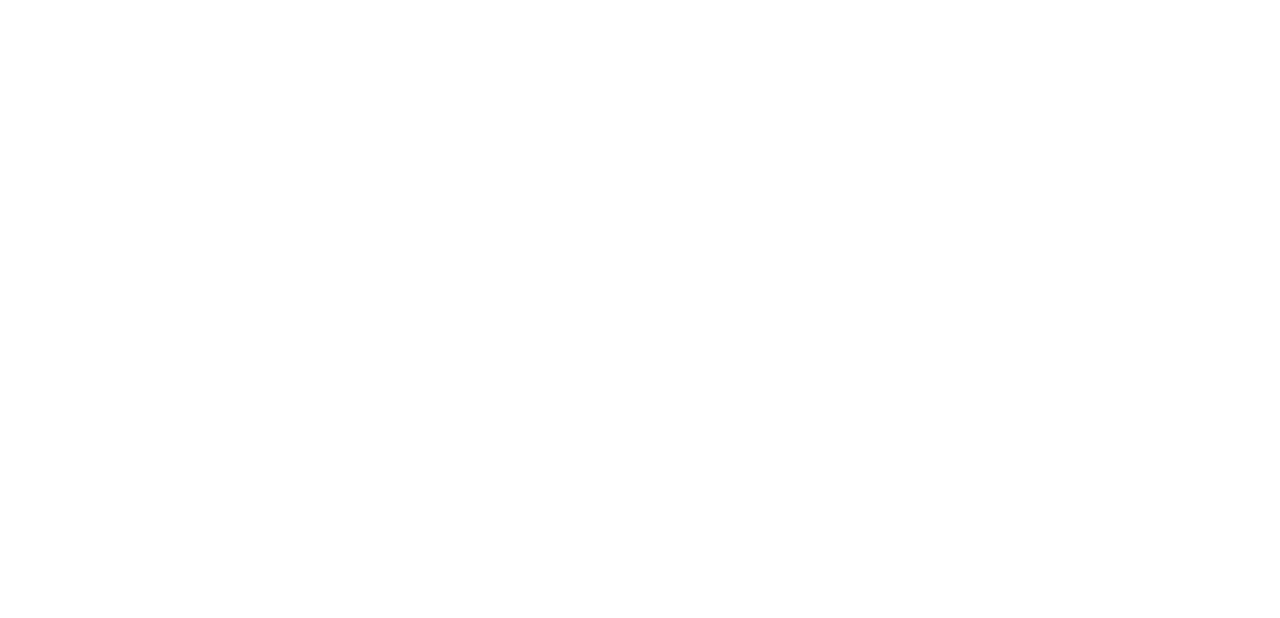
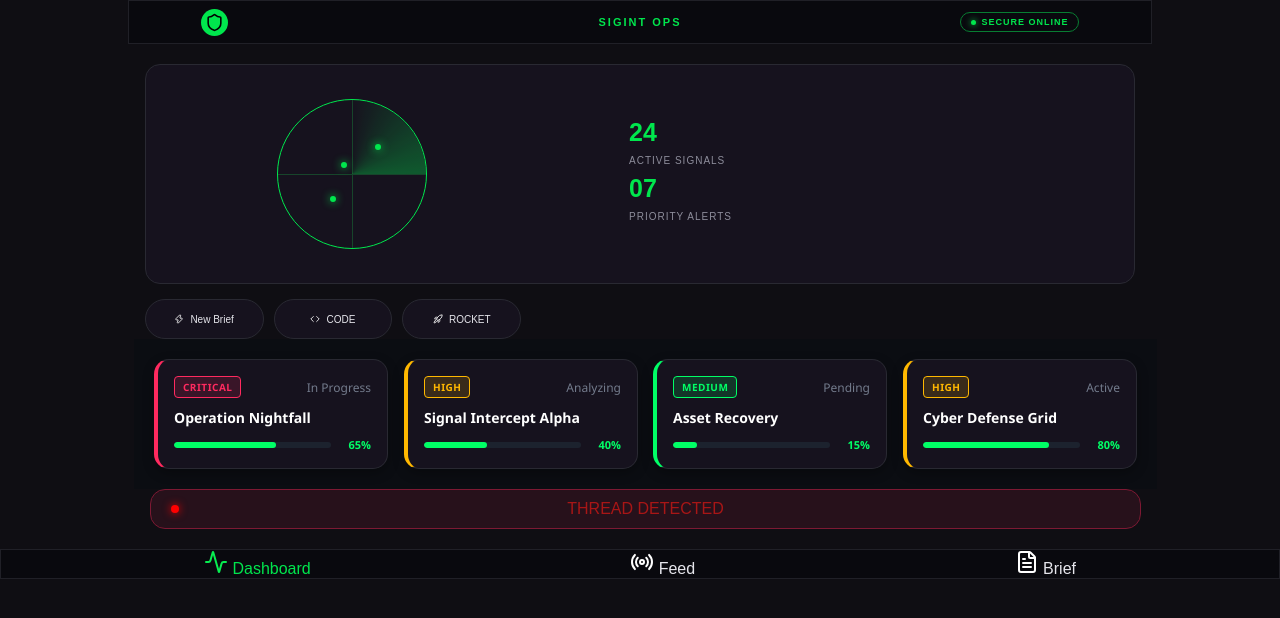
Before and after one commit to cotehila/FinalCSSproject, a plain HTML site: page index.html in a window 1280 px wide. Drawn offline with Linux system fonts and the light colour scheme.

Commit message:
add layout and styling for main page, including header, sections, and navigation; add SVG icons for actions

```diff
--- a/index.html
+++ b/index.html
@@ -1,34 +1,153 @@
-
 <!DOCTYPE html>
 <html lang="en">
+
 <head>
     <meta charset="UTF-8">
     <meta name="viewport" content="width=device-width, initial-scale=1.0">
     <title>SIGINT OPS</title>
     <link rel="stylesheet" href="style.css">
 </head>
+
 <body>
 
+
     <header id="main-header">
+        <div class="header-inner">
+
+            <div class="logo">
+                <img src="shield.svg" alt="Shield logo">
+            </div>
+
+            <h1>SIGINT OPS</h1>
+
+            <div class="connection-status">
+                <span class="status-dot"></span>
+                SECURE ONLINE
+            </div>
+
+        </div>
     </header>
 
+
     <main>
+
         <section id="radar-section">
+
+            <div class="radar">
+                <div class="radar-circle">
+                    <div class="radar-sweep"></div>
+                    <span class="signal signal-one"></span>
+                    <span class="signal signal-two"></span>
+                    <span class="signal signal-three"></span>
+                </div>
+            </div>
+
+            <div class="radar-info">
+                <div class="stat">
+                    <span class="stat-number">24</span>
+                    <span class="stat-label">ACTIVE SIGNALS</span>
+                </div>
+
+                <div class="stat">
+                    <span class="stat-number">07</span>
+                    <span class="stat-label">PRIORITY ALERTS</span>
+                </div>
+            </div>
+
         </section>
 
+
         <section id="actions-section">
+            <div class="action">
+                <img class="action-img" src="zap.svg" alt="zap logo">
+                <div class="action-label">New Brief</div>
+            </div>
+            <div class="action">
+                <img class="action-img" src="code.svg" alt="code logo">
+                <div class="action-label">CODE</div>
+            </div>
+            <div class="action">
+                <img class="action-img" src="rocket.svg" alt="rocket logo">
+                <div class="action-label">ROCKET</div>
+            </div>
         </section>
 
         <section id="missions-section">
+            <div class="mission-card critical">
+                <div class="card-header">
+                    <span class="badge">CRITICAL</span>
+                    <span class="status">In Progress</span>
+                </div>
+                <div class="card-title">Operation Nightfall</div>
+                <div class="card-footer">
+                    <div class="progress-bar">
+                        <div class="progress-fill" style="width: 65%;"></div>
+                    </div>
+                    <span class="percentage">65%</span>
+                </div>
+            </div>
+            <div class="mission-card high">
+                <div class="card-header">
+                    <span class="badge">HIGH</span>
+                    <span class="status">Analyzing</span>
+                </div>
+                <div class="card-title">Signal Intercept Alpha</div>
+                <div class="card-footer">
+                    <div class="progress-bar">
+                        <div class="progress-fill" style="width: 40%;"></div>
+                    </div>
+                    <span class="percentage">40%</span>
+                </div>
+            </div>
+            <div class="mission-card medium">
+                <div class="card-header">
+                    <span class="badge">MEDIUM</span>
+                    <span class="status">Pending</span>
+                </div>
+                <div class="card-title">Asset Recovery</div>
+                <div class="card-footer">
+                    <div class="progress-bar">
+                        <div class="progress-fill" style="width: 15%;"></div>
+                    </div>
+                    <span class="percentage">15%</span>
+                </div>
+            </div>
+
+            <div class="mission-card high">
+                <div class="card-header">
+                    <span class="badge">HIGH</span>
+                    <span class="status">Active</span>
+                </div>
+                <div class="card-title">Cyber Defense Grid</div>
+                <div class="card-footer">
+                    <div class="progress-bar">
+                        <div class="progress-fill" style="width: 80%;"></div>
+                    </div>
+                    <span class="percentage">80%</span>
+                </div>
+            </div>
         </section>
 
-        <section id="threat-section">
+        <section id="threat-section">THREAD DETECTED
+            <span class="signal res-signal"></span>
         </section>
     </main>
 
     <nav id="bottom-nav">
-
+        <div>
+            <img class="greenIMG nav-img" src="activity.svg">
+            <span class="nav-label pushed">Dashboard</span>
+        </div>
+        <div>
+           <img class="nav-img" src="radio.svg">
+            <span class="nav-label">Feed</span>
+        </div>
+        <div>
+            <img class="nav-img" src="file-text.svg">
+            <span class="nav-label">Brief</span>
+        </div>
     </nav>
 
 </body>
+
 </html>
--- a/style.css
+++ b/style.css
@@ -0,0 +1,445 @@
+* {
+    box-sizing: border-box;
+}
+
+body {
+    margin: 0;
+    background-color: #0F0E13;
+    color: #e5e5eb;
+    font-family: Arial, sans-serif;
+}
+
+main {
+    width: 86%;
+    max-width: 1200px;
+    margin: 20px auto;
+}
+
+
+#main-header {
+    display: flex;
+    background-color: #09090e;
+    border: 1px solid #202027;
+    width: 80%;
+    margin: 0 auto;
+}
+
+.header-inner {
+    width: 86%;
+    max-width: 1200px;
+    min-height: 42px;
+    margin: 0 auto;
+
+    display: grid;
+    grid-template-columns: 1fr auto 1fr;
+    align-items: center;
+}
+
+.logo {
+    width: 27px;
+    height: 27px;
+    border-radius: 50%;
+    background-color: #00e64d;
+    display: flex;
+    align-items: center;
+    justify-content: center;
+    transition: transform 0.3s ease;
+}
+
+.logo:hover {
+    filter: drop-shadow(0 0 10px #00e64d) drop-shadow(0 0 5px #00ff66);
+    transform: rotate(180deg);
+}
+
+
+.logo img {
+    width: 19px;
+    height: 19px;
+}
+
+.header-inner h1 {
+    margin: 0;
+    color: #00e64d;
+    font-size: 11px;
+    letter-spacing: 2px;
+    text-align: center;
+}
+
+.connection-status {
+    justify-self: end;
+
+    display: flex;
+    align-items: center;
+    gap: 5px;
+
+    color: #00e64d;
+    border: 1px solid #087d32;
+    border-radius: 20px;
+    padding: 4px 10px;
+
+    font-size: 9px;
+    font-weight: bold;
+    letter-spacing: 1px;
+}
+
+.status-dot {
+    width: 5px;
+    height: 5px;
+    background-color: #00e64d;
+    border-radius: 50%;
+    box-shadow: 0 0 6px #00e64d;
+}
+
+
+#radar-section {
+    display: flex;
+    align-items: center;
+    justify-content: left;
+    gap: 70px;
+    width: 90%;
+    height: 220px;
+    margin: 30px auto;
+    margin-bottom: 15px;
+    margin-top: 15px;
+    padding-top: 25px;
+    padding-bottom: 25px;
+    padding-left: 0px;
+    background-color: #16121E;
+    border: 1px solid #292932;
+    border-radius: 15px;
+    position: relative;
+    transition: border-color 0.3s ease;
+}
+
+#radar-section:hover {
+    border-color: #00e64d;
+}
+
+.radar {
+    display: flex;
+    align-items: center;
+    justify-content: center;
+    width: 45%;
+    left: 0px;
+
+}
+
+.radar-circle {
+    width: 150px;
+    aspect-ratio: 1;
+    border: 1px solid #00e64d;
+    border-radius: 50%;
+    position: relative;
+    overflow: hidden;
+}
+
+.radar-circle::before,
+.radar-circle::after {
+    content: "";
+    position: absolute;
+    background-color: #17452b;
+}
+
+.radar-circle::before {
+    width: 1px;
+    height: 100%;
+    left: 50%;
+}
+
+.radar-circle::after {
+    width: 100%;
+    height: 1px;
+    top: 50%;
+}
+
+.radar-sweep {
+    position: absolute;
+    inset: 0;
+    border-radius: 50%;
+
+    background: conic-gradient(from 0deg,
+            transparent 0deg 270deg,
+            #00e64d55 360deg);
+
+    animation: radar-rotate 4s linear infinite;
+}
+
+@keyframes radar-rotate {
+    to {
+        transform: rotate(360deg);
+    }
+}
+
+.signal {
+    position: absolute;
+    width: 6px;
+    height: 6px;
+    border-radius: 50%;
+    background-color: #00e64d;
+    box-shadow: 0 0 8px #00e64d;
+    z-index: 1;
+}
+
+.signal-one {
+    top: 30%;
+    left: 65%;
+}
+
+.signal-two {
+    top: 65%;
+    left: 35%;
+}
+
+.signal-three {
+    top: 42%;
+    left: 42%;
+}
+
+.radar-info {
+    display: block;
+    justify-content: space-around;
+    align-items: center;
+    gap: 30px;
+    width: 55%;
+}
+
+.stat {
+    display: flex;
+    flex-direction: column;
+    gap: 8px;
+}
+
+.stat-number {
+    color: #00e64d;
+    font-size: 25px;
+    font-weight: bold;
+}
+
+.stat-label {
+    color: #8d8d9b;
+    font-size: 10px;
+    letter-spacing: 1px;
+    margin-bottom: 8px;
+    ;
+}
+
+#actions-section {
+    display: flex;
+    margin-left: 5%;
+    width: 90%;
+    height: 40px;
+    gap: 10px;
+}
+
+.action {
+    display: flex;
+    width: 12%;
+    border-radius: 30px;
+    background-color: #16121E;
+    border: 1px solid #292932;
+    cursor: pointer;
+    text-align: center;
+    align-items: center;
+    justify-content: center;
+    padding: 1%;
+    gap: 6px;
+    transition: border-color 0.6s ease, background-color 0.6s ease;
+}
+
+.action:hover {
+    border-color: #00e64d;
+    border-top-color: #292932;
+    background-color: #1c2e22;
+}
+
+.action-img {
+    filter: brightness(0) invert(1);
+    width: 10px;
+    height: 10px;
+}
+
+.action-label {
+    font-size: 10px;
+}
+
+:root {
+    --bg-card: #11141a;
+    --text-primary: #ffffff;
+    --text-muted: #737b8c;
+    --green-neon: #00ff66;
+    --red-critical: #ff2a5f;
+    --yellow-high: #ffb800;
+    --green-medium: #00ff66;
+    --border-radius: 8px;
+}
+
+#missions-section {
+    display: grid;
+    grid-template-columns: repeat(4, 1fr);
+    gap: 16px;
+    padding: 20px;
+    background-color: #0b0d12;
+    font-family: 'Segoe UI', Tahoma, Geneva, Verdana, sans-serif;
+    direction: ltr;
+    width: 93%;
+    margin-left: 4%;
+}
+
+.mission-card {
+    background-color: #16121E;
+    border: 1px solid #292932;
+    border-radius: 15px;
+    padding: 16px;
+    display: flex;
+    flex-direction: column;
+    justify-content: space-between;
+    height: 110px;
+    border-left: 4px solid transparent;
+    box-shadow: 0 4px 12px rgba(0, 0, 0, 0.3);
+    will-change: transform;
+    transition: border-color 0.5s ease, transform 0.4s ease, box-shadow 0.4s ease;
+}
+
+.mission-card:hover {
+    border-color: #00e64d;
+    transform: translateY(-10px) rotate(-2deg);
+    box-shadow: 0 0 2px #00e64d;
+}
+
+.mission-card .card-header {
+    display: flex;
+    justify-content: space-between;
+    align-items: center;
+}
+
+.mission-card .badge {
+    font-size: 10px;
+    font-weight: 700;
+    padding: 3px 8px;
+    border-radius: 4px;
+    letter-spacing: 0.5px;
+}
+
+.mission-card .status {
+    font-size: 12px;
+    color: var(--text-muted);
+}
+
+.mission-card .card-title {
+    color: var(--text-primary);
+    font-size: 14px;
+    font-weight: 600;
+    margin: 4px 0;
+}
+
+.mission-card .card-footer {
+    display: flex;
+    align-items: center;
+    gap: 12px;
+}
+
+.mission-card .progress-bar {
+    flex: 1;
+    height: 6px;
+    background-color: #1c222e;
+    border-radius: 3px;
+    overflow: hidden;
+}
+
+.mission-card .progress-fill {
+    height: 100%;
+    background-color: var(--green-neon);
+    border-radius: 3px;
+}
+
+.mission-card .percentage {
+    font-size: 11px;
+    color: var(--green-neon);
+    font-weight: bold;
+    min-width: 28px;
+    text-align: right;
+}
+
+.mission-card.critical {
+    border-left-color: var(--red-critical);
+}
+
+.mission-card.critical .badge {
+    background-color: rgba(255, 42, 95, 0.15);
+    color: var(--red-critical);
+    border: 1px solid var(--red-critical);
+}
+
+.mission-card.high {
+    border-left-color: var(--yellow-high);
+}
+
+.mission-card.high .badge {
+    background-color: rgba(255, 184, 0, 0.15);
+    color: var(--yellow-high);
+    border: 1px solid var(--yellow-high);
+}
+
+.mission-card.medium {
+    border-left-color: var(--green-medium);
+}
+
+.mission-card.medium .badge {
+    background-color: rgba(0, 255, 102, 0.15);
+    color: var(--green-medium);
+    border: 1px solid var(--green-medium);
+}
+
+#threat-section {
+    width: 90%;
+    margin: 1px auto 1 px auto;
+    padding: 10px 15px;
+    background-color: #27111B;
+    border: 1px solid #7D1933;
+    border-radius: 15px;
+    color: rgb(168, 22, 22);
+    display: flex;
+    align-items: center;
+    justify-content: center;
+    position: relative;
+    margin-left: 5.5%;
+    transition: background-color 0.5s ease, transform 0.5s ease;
+}
+
+#threat-section:hover{
+    background-color: #482128;
+    transform: scale(1.02);
+}
+
+.res-signal {
+    position: absolute;
+    left: 20px;
+    width: 8px;
+    height: 8px;
+    border-radius: 505;
+    background-color: red;
+    box-shadow: 0 0 8px red;
+}
+
+#bottom-nav {
+    display: flex;
+    background-color: #09090e;
+    border: 1px solid #202027;
+    width: 100%;
+    margin: 0 auto;
+    align-items: center;
+    justify-content: center;
+    gap: 25%;
+}
+
+.pushed {
+    color: #00e64d;
+}
+
+.nav-img {
+    filter: brightness(0) invert(1);
+}
+
+.greenIMG {
+    filter: brightness(0) saturate(100%) invert(64%) sepia(85%) saturate(1421%) hue-rotate(85deg) brightness(101%) contrast(101%);
+}
```
Also changed, not shown: activity.svg (added), code.svg (added), file-text.svg (added), radio.svg (added), rocket.svg (added), shield.svg (added), zap.svg (added).
